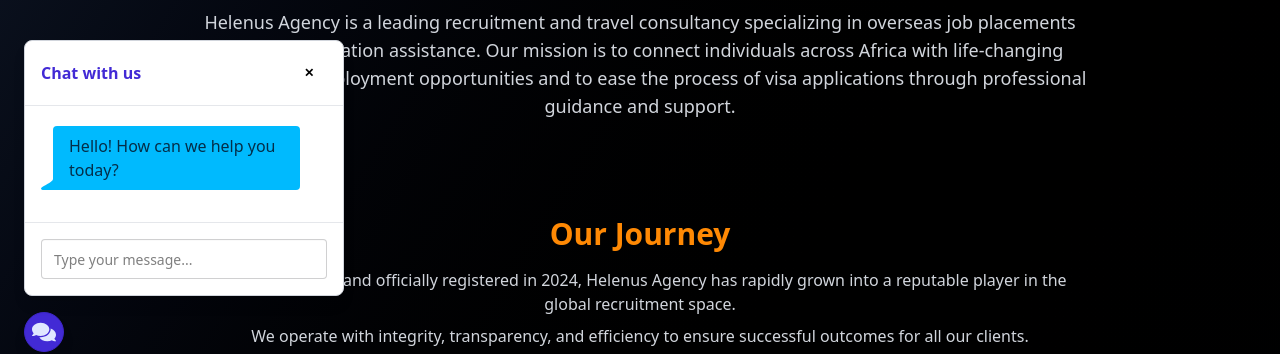
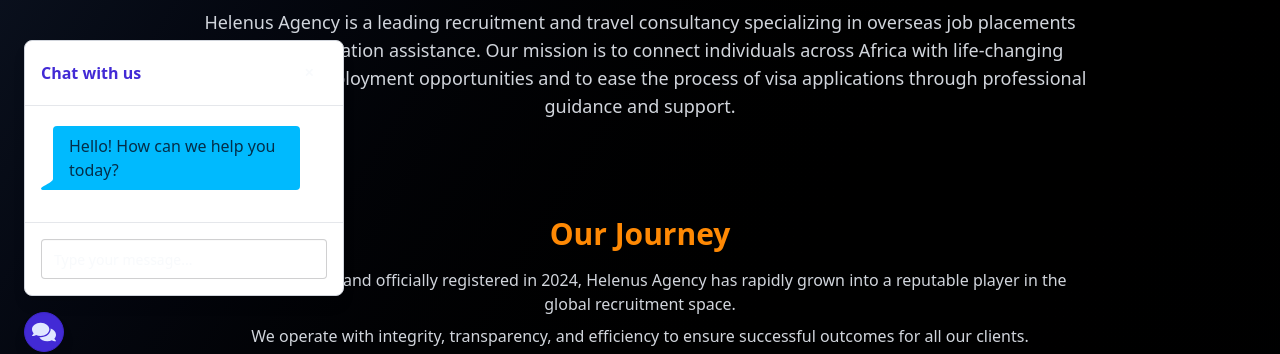
Before and after one commit to castrol-web/helenus-frontend, a React (Vite) app: page /about in a window 1280 px wide. Both pictures are taken after a click on the button "Chat agent". Shown: the part 424-778 px from the top of the page. Built offline with nearby package versions, Linux system fonts and the light colour scheme; no server answers.

Commit message:
frontend widget and map

```diff
--- a/src/components/chatWgt/ChatWidget.tsx
+++ b/src/components/chatWgt/ChatWidget.tsx
@@ -1,6 +1,7 @@
 import { useState, useEffect, useRef } from "react";
 import { FaComments, FaWhatsapp } from "react-icons/fa";
 import { motion, AnimatePresence } from "framer-motion";
+const url = import.meta.env.VITE_SERVER_URL;
 
 interface Message {
     sender: "user" | "bot";
@@ -38,7 +39,7 @@
         setInput("");
 
         try {
-            const res = await fetch("http://localhost:5000/chat", {
+            const res = await fetch(`${url}/api/user/chat`, {
                 method: "POST",
                 headers: { "Content-Type": "application/json" },
                 body: JSON.stringify({ message: userInput }),
@@ -90,7 +91,7 @@
                                 type="button"
                                 aria-label="Close chat"
                                 onClick={() => setOpen(false)}
-                                className="btn btn-ghost btn-sm"
+                                className="btn btn-ghost btn-sm text-slate-50"
                             >
                                 ✕
                             </button>
@@ -136,7 +137,7 @@
                             <input
                                 type="text"
                                 placeholder="Type your message..."
-                                className="input input-bordered w-full"
+                                className="input input-bordered w-full text-slate-100"
                                 value={input}
                                 onChange={(e) => setInput(e.target.value)}
                                 onKeyDown={handleKeyDown}
--- a/src/contact/Contact.tsx
+++ b/src/contact/Contact.tsx
@@ -78,7 +78,7 @@
                             {
                                 Icon: FaMapMarkerAlt,
                                 title: "Location",
-                                detail: "Koinange street Kenya Complex House Building Office No T14",
+                                detail: "Utalii street Kenya Complex House Building Office No T14 third floor",
                             },
                         ].map(({ Icon, title, detail }, index) => (
                             <motion.div
--- a/src/home/GoogleMapEmbeded.tsx
+++ b/src/home/GoogleMapEmbeded.tsx
@@ -1,8 +1,8 @@
 const GoogleMapEmbeded = () => (
     <div className="w-full rounded-xl shadow-md overflow-hidden mt-10">
         <iframe
-            title="B&B google location"
-            src="https://www.google.com/maps/embed?pb=!1m18!1m12!1m3!1d208429.47958802982!2d-40.41786247514451!3d-20.342485092319873!2m3!1f0!2f0!3f0!3m2!1i1024!2i768!4f13.1!3m3!1m2!1s0xb817d6512550f1%3A0x81081bfbe1120fbf!2sAcademia%20Helenus!5e0!3m2!1sen!2stz!4v1750004449272!5m2!1sen!2stz"
+            title="helenus(Kenya Complex)"
+            src="https://www.google.com/maps/embed?pb=!1m18!1m12!1m3!1d3988.8203295727326!2d36.81475817397769!3d-1.2815435987062684!2m3!1f0!2f0!3f0!3m2!1i1024!2i768!4f13.1!3m3!1m2!1s0x182f10d306f3f499%3A0xed8398c7478632cd!2sKenya%20House%20Complex!5e0!3m2!1sen!2stz!4v1750167889853!5m2!1sen!2stz"
             className="border-0"
             width="100%"
             height="400"
```
